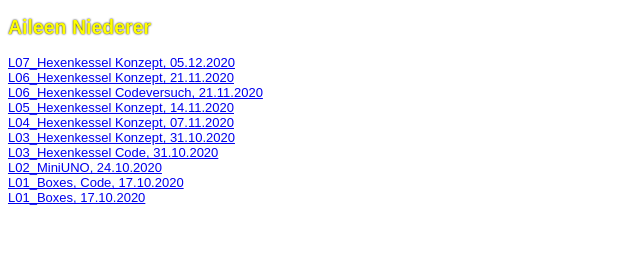
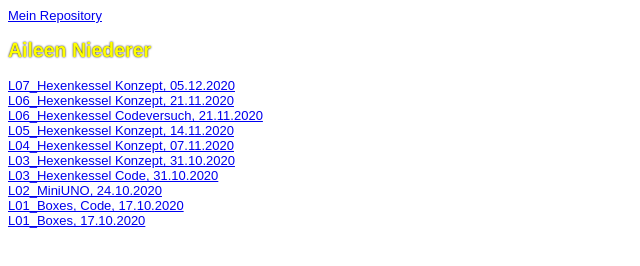
Before and after one commit to Aileen3011/EIA2, a website: page Steckbrief/steckbrief.htm in a window 1280 px wide. Shown: the whole page, without its empty margins (0-640 px from the left). Drawn offline with Linux system fonts and the light colour scheme.

Commit message:
repository hoch

```diff
--- a/Steckbrief/steckbrief.htm
+++ b/Steckbrief/steckbrief.htm
@@ -16,6 +16,8 @@ h2 {
 </style>
 </head>
 <body>
+	<a target="_blank" href="https://github.com/Aileen3011/EIA2">Mein Repository</a>
+	<br>
 	<h2>Aileen Niederer</h2>
 	<a target="_blank" href="L07_Hexenkessel/L07.pdf">L07_Hexenkessel Konzept, 05.12.2020</a>
 	<br>
```
